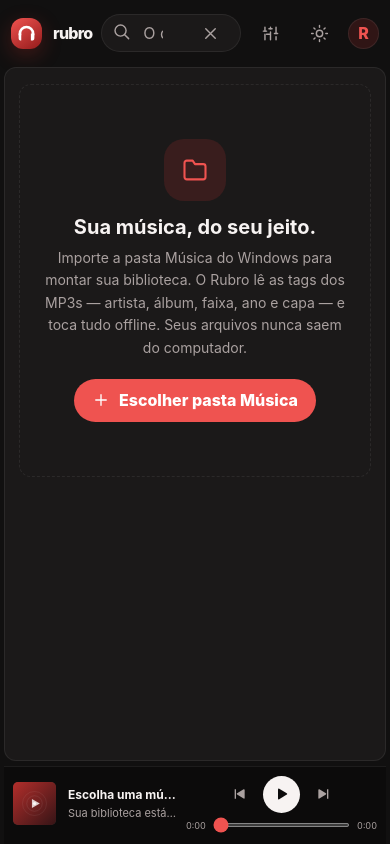
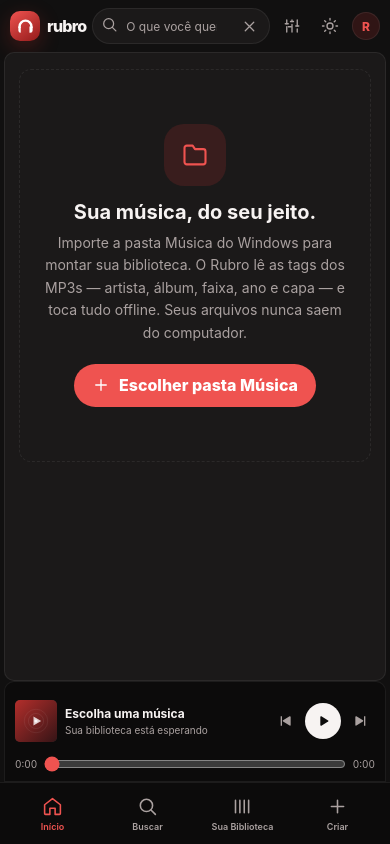
Before and after one commit to antonielsimoes/rubromusic, a plain HTML site: page index.html in a window 390 px wide. Drawn offline with Linux system fonts and the light colour scheme.

Commit message:
Add files via upload

```diff
--- a/app.js
+++ b/app.js
@@ -87,6 +87,7 @@
       $("#volume-icon").innerHTML = icons.volume;
       $("#now-favorite").innerHTML = icons.heart;
       $$(".nav-button [data-icon]").forEach((el) => { el.innerHTML = icons[el.dataset.icon]; });
+      $$(".mobile-nav-icon[data-mobile-icon]").forEach((el) => { el.innerHTML = icons[el.dataset.mobileIcon]; });
       $("#eq-close").innerHTML = icons.clear;
       const eqBandDefinitions = [{ param: "preamp", label: "Pré", aria: "Pré-amplificador" }]
         .concat(eqFrequencies.map((frequency, index) => ({ param: "band-" + index, label: frequency, aria: "Frequência " + frequency + " Hz" })));
@@ -353,7 +354,11 @@
         if (page === "home") html = renderHome();
         else if (!tracks.length) html = emptyMarkup();
         else if (page === "library") {
-          html = '<h1 class="page-title">Sua música</h1><p class="page-description">Todos os MP3s que você escolheu importar.</p><div class="filters"><button class="filter-chip active">Todas as músicas</button><button class="filter-chip" data-page="albums">Álbuns</button><button class="filter-chip" data-page="artists">Artistas</button></div>' + trackRows(filtered);
+          const recent = getRecentlyPlayedTracks();
+          html = '<h1 class="page-title">Sua Biblioteca</h1><p class="page-description">Suas músicas, álbuns e artistas, sempre à mão.</p>' +
+            (recent.length ? '<section class="section library-recent"><div class="section-head"><h2>Tocados recentemente</h2><small>' + recent.length + (recent.length === 1 ? ' faixa' : ' faixas') + '</small></div>' + trackRows(recent) + '</section>' : '') +
+            '<div class="filters"><button class="filter-chip active">Todas as músicas</button><button class="filter-chip" data-page="albums">Álbuns</button><button class="filter-chip" data-page="artists">Artistas</button></div>' +
+            '<section class="section"><div class="section-head"><h2>Todas as músicas</h2><small>' + filtered.length + (filtered.length === 1 ? ' faixa' : ' faixas') + '</small></div>' + trackRows(filtered) + '</section>';
         } else if (page === "favorites") {
           html = '<h1 class="page-title">Favoritas</h1><p class="page-description">As músicas que você guardou com carinho.</p>' + (filtered.length ? trackRows(filtered) : '<div class="empty-state"><span class="empty-icon">' + icons.heart + '</span><h2>Nenhuma favorita por enquanto</h2><p>Toque no coração ao lado de uma música para encontrá-la aqui.</p></div>');
         } else if (page === "artists") {
@@ -388,8 +393,18 @@
         $("#clear-recent").disabled = list.length === 0;
         $("#side-library").innerHTML = list.length ? list.map((track) => '<button class="side-item" data-track="' + tracks.indexOf(track) + '"><img class="art" src="' + esc(coverFor(track)) + '" alt=""><span class="side-item-copy"><b>' + esc(track.title) + '</b><small>' + esc(track.artist) + '</small></span></button>').join("") : '<p class="empty-side">As músicas que você tocar aparecerão aqui.</p>';
       }
+      function getRecentlyPlayedTracks() {
+        const tracksByKey = new Map(tracks.map((track) => [favoriteKey(track), track]));
+        return recentTrackKeys.map((key) => tracksByKey.get(key)).filter(Boolean);
+      }
       function updateNav() {
         $$(".nav-button").forEach((button) => button.classList.toggle("active", !currentDetail && button.dataset.page === page));
+        $$(".mobile-nav-button[data-mobile-page]").forEach((button) => {
+          const active = !currentDetail && button.dataset.mobilePage === page;
+          button.classList.toggle("active", active);
+          if (active) button.setAttribute("aria-current", "page");
+          else button.removeAttribute("aria-current");
+        });
       }
       function updatePlayer() {
         const track = tracks[currentIndex];
@@ -640,6 +655,18 @@
         const button = event.target.closest("[data-page]");
         if (button) setPage(button.dataset.page);
       });
+      $("#mobile-nav").addEventListener("click", (event) => {
+        const button = event.target.closest(".mobile-nav-button");
+        if (!button) return;
+        if (button.dataset.mobilePage) {
+          setPage(button.dataset.mobilePage);
+        } else if (button.dataset.mobileAction === "search") {
+          $("#search-input").focus();
+          $("#search-input").scrollIntoView({ behavior: "smooth", block: "nearest" });
+        } else if (button.dataset.mobileAction === "import") {
+          $("#folder-input").click();
+        }
+      });
       $("#search-input").addEventListener("input", (event) => {
         searchTerm = event.target.value;
         $("#search-clear").classList.toggle("visible", !!searchTerm.trim());
--- a/index.html
+++ b/index.html
@@ -2,7 +2,7 @@
 <html lang="pt-BR">
 <head>
   <meta charset="utf-8">
-  <meta name="viewport" content="width=device-width, initial-scale=1">
+  <meta name="viewport" content="width=device-width, initial-scale=1, viewport-fit=cover">
   <meta name="theme-color" content="#111010">
   <link rel="icon" type="image/svg+xml" href="./favicon.svg">
   <title>Rubro — música no seu ritmo</title>
@@ -75,6 +75,12 @@
       </div>
       <div class="player-extra"><button class="icon-button" id="volume-icon" title="Volume" aria-label="Volume"></button><input class="volume" id="volume" type="range" min="0" max="1" step="0.01" value="0.8" aria-label="Volume"></div>
     </footer>
+    <nav class="mobile-nav" id="mobile-nav" aria-label="Navegação principal">
+      <button class="mobile-nav-button active" data-mobile-page="home" aria-current="page"><span class="mobile-nav-icon" data-mobile-icon="home"></span><span>Início</span></button>
+      <button class="mobile-nav-button" data-mobile-action="search"><span class="mobile-nav-icon" data-mobile-icon="search"></span><span>Buscar</span></button>
+      <button class="mobile-nav-button" data-mobile-page="library"><span class="mobile-nav-icon" data-mobile-icon="library"></span><span>Sua Biblioteca</span></button>
+      <button class="mobile-nav-button" data-mobile-action="import"><span class="mobile-nav-icon" data-mobile-icon="plus"></span><span>Criar</span></button>
+    </nav>
   </div>
   <input id="folder-input" type="file" accept=".mp3,audio/mpeg" webkitdirectory directory multiple>
   <audio id="audio" preload="metadata"></audio>
--- a/styles.css
+++ b/styles.css
@@ -168,6 +168,7 @@
     .timeline input { width: 100%; }
     .player-extra { display: flex; align-items: center; justify-content: end; gap: 9px; }
     .volume { width: 85px; }
+    .mobile-nav { display: none; }
     .eq-popover { position: fixed; z-index: 30; top: 68px; right: 18px; width: min(660px, calc(100vw - 28px)); max-height: calc(100vh - 155px); overflow: auto; padding: 17px; border: 1px solid var(--line); border-radius: 14px; background: var(--surface); box-shadow: var(--shadow); }
     .eq-popover[hidden] { display: none; }
     .eq-header { display: flex; align-items: center; gap: 10px; margin-bottom: 15px; }
@@ -203,15 +204,21 @@
       .eq-popover { right: 10px; }
     }
     @media (max-width: 630px) {
-      body { min-width: 360px; }
-      .app { grid-template-columns: 1fr; grid-template-rows: 58px minmax(0, 1fr) 78px; gap: 5px; padding: 4px 4px 0; }
-      .topbar { gap: 9px; padding: 0 7px; }
-      .brand { width: auto; flex: 0 0 auto; font-size: 16px; }
-      .brand-mark { width: 31px; height: 31px; }
-      .search { width: auto; min-width: 70px; flex: 1; height: 38px; padding: 0 10px; }
+      body { min-width: 320px; height: 100vh; height: 100dvh; }
+      .app { grid-template-columns: minmax(0, 1fr); grid-template-rows: 52px minmax(0, 1fr) 101px calc(62px + env(safe-area-inset-bottom, 0px)); gap: 0; height: 100vh; height: 100dvh; padding: env(safe-area-inset-top, 0px) 4px 0; }
+      .topbar { grid-row: 1; gap: 6px; padding: 0 6px; }
+      .brand { width: auto; flex: 0 0 auto; gap: 7px; font-size: 16px; }
+      .brand-mark { width: 30px; height: 30px; border-radius: 10px; }
+      .brand-mark svg { width: 19px; height: 19px; }
+      .search { width: auto; min-width: 52px; flex: 1; height: 36px; gap: 6px; padding: 0 8px; }
+      .search input { min-width: 0; font-size: 12px; }
+      .search svg { width: 17px; }
+      .search-clear { width: 24px; height: 24px; }
       .top-spacer { display: none; }
-      .profile { width: 31px; height: 31px; }
-      .eq-popover { top: 59px; right: 7px; width: calc(100vw - 14px); max-height: calc(100vh - 150px); padding: 12px; }
+      .topbar > .icon-button { flex: 0 0 32px; width: 32px; height: 32px; }
+      .topbar > .icon-button svg { width: 18px; height: 18px; }
+      .profile { width: 28px; height: 28px; flex: 0 0 28px; font-size: 12px; }
+      .eq-popover { top: calc(env(safe-area-inset-top, 0px) + 56px); right: 7px; width: calc(100vw - 14px); max-height: calc(100dvh - 190px - env(safe-area-inset-top, 0px)); padding: 12px; }
       .eq-header { gap: 6px; }
       .eq-header-button { padding: 7px 8px; }
       .eq-layout { grid-template-columns: 1fr; gap: 10px; }
@@ -222,8 +229,8 @@
       .eq-knob { width: 68px; height: 68px; }
       .eq-knob-indicator { height: 25px; }
       .sidebar { display: none; }
-      .main { grid-row: 2; }
-      .main-inner { padding: 16px 14px 28px; }
+      .main { grid-row: 2; border-radius: 10px; }
+      .main-inner { padding: 16px 14px 26px; }
       .hero { min-height: 168px; padding: 21px; }
       .hero-action { display: none; }
       .hero h1 { font-size: 27px; }
@@ -233,14 +240,29 @@
       .quick-card b { padding: 0 8px; font-size: 11px; }
       .cards { grid-template-columns: repeat(2, minmax(0, 1fr)); gap: 6px; }
       .card { padding: 8px; }
-      .player { grid-row: 3; grid-template-columns: minmax(95px, 1fr) auto; padding: 0 9px 5px; gap: 7px; }
-      .player-center { width: min(49vw, 240px); }
-      .controls { gap: 8px; }
+      .player { position: relative; z-index: 2; grid-row: 3; grid-column: 1; grid-template-columns: minmax(0, 1fr) auto; grid-template-rows: minmax(0, 1fr) 22px; align-items: center; gap: 0 5px; min-width: 0; padding: 7px 10px 6px; border: 1px solid var(--line); border-radius: 10px 10px 0 0; }
+      .now-playing { grid-column: 1; grid-row: 1; gap: 8px; }
+      .now-playing .art { width: 42px; height: 42px; }
+      .now-copy { gap: 3px; }
+      .now-copy b { font-size: 12px; }
+      .now-copy small { font-size: 10px; }
+      .heart-button { display: none; }
+      .player-center { display: contents; }
+      .controls { grid-column: 2; grid-row: 1; gap: 4px; }
+      .controls .icon-button { width: 30px; height: 34px; }
+      .controls .icon-button svg { width: 16px; height: 16px; }
       .controls .secondary-control { display: none; }
-      .timeline { gap: 5px; font-size: 9px; }
+      .controls .play-main { width: 36px; height: 36px; }
+      .timeline { grid-column: 1 / -1; grid-row: 2; gap: 7px; width: 100%; font-size: 10px; }
+      .timeline input { min-width: 0; height: 8px; margin: 0; touch-action: pan-y; }
       .player-extra { display: none; }
-      .now-playing .art { width: 43px; height: 43px; }
-      .heart-button { display: none; }
+      .mobile-nav { position: relative; z-index: 3; grid-row: 4; grid-column: 1; display: grid; grid-template-columns: repeat(4, minmax(0, 1fr)); align-items: stretch; margin: 0 -4px; padding: 5px 5px calc(5px + env(safe-area-inset-bottom, 0px)); border-top: 1px solid var(--line); background: var(--player); }
+      .mobile-nav-button { display: grid; align-content: center; justify-items: center; gap: 3px; min-width: 0; padding: 3px 2px; border: 0; border-radius: 11px; background: transparent; color: var(--muted); font-size: 9px; font-weight: 600; cursor: pointer; -webkit-tap-highlight-color: transparent; }
+      .mobile-nav-button.active { color: var(--accent-strong); }
+      .mobile-nav-button:active { background: var(--accent-wash); }
+      .mobile-nav-icon { display: grid; place-items: center; width: 26px; height: 23px; }
+      .mobile-nav-icon svg { width: 21px; height: 21px; }
+      .library-recent { margin-top: 14px; }
       .detail-hero { min-height: 170px; gap: 13px; margin: -16px -14px 19px; padding: 26px 15px 18px; }
       .detail-hero .art { width: 115px; height: 115px; }
       .detail-meta h1 { font-size: 27px; letter-spacing: -.8px; }
@@ -248,3 +270,14 @@
       .track-list th { padding: 8px 4px; }
       .track-list th:nth-child(3), .track-list td:nth-child(3) { display: none; }
     }
+    @media (max-width: 370px) {
+      .topbar { gap: 4px; padding: 0 3px; }
+      .brand { gap: 5px; font-size: 14px; }
+      .brand-mark { width: 27px; height: 27px; }
+      .topbar > .icon-button { flex-basis: 29px; width: 29px; height: 29px; }
+      .profile { width: 25px; height: 25px; flex-basis: 25px; }
+      .controls { gap: 1px; }
+      .controls .icon-button { width: 27px; }
+      .controls .play-main { width: 34px; height: 34px; }
+      .player { padding-right: 7px; padding-left: 7px; }
+    }
```
Also changed, not shown: 1 other file.
